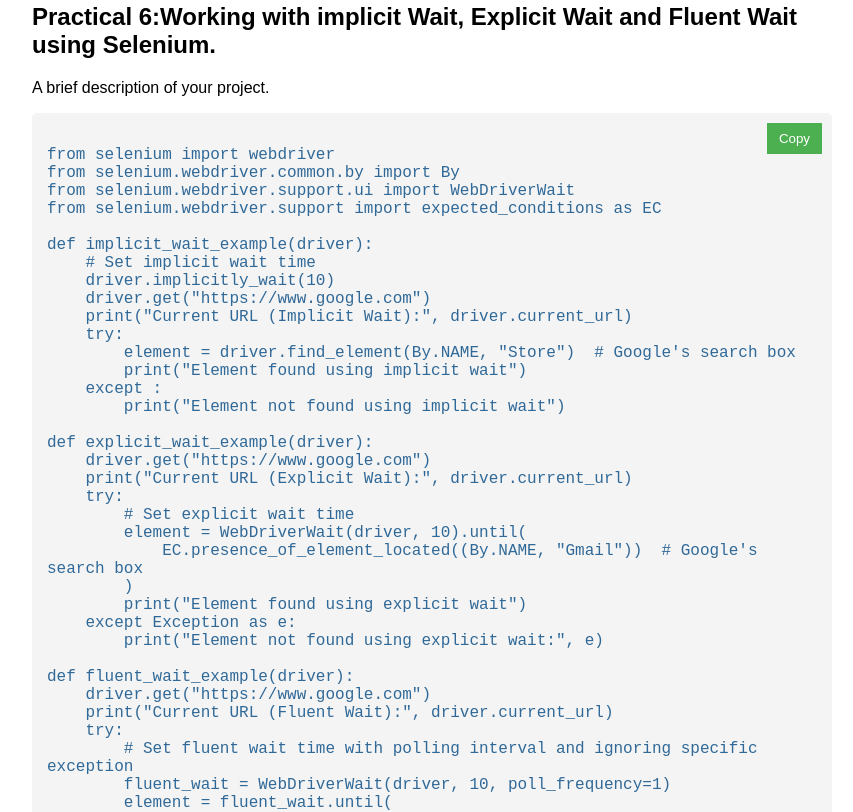
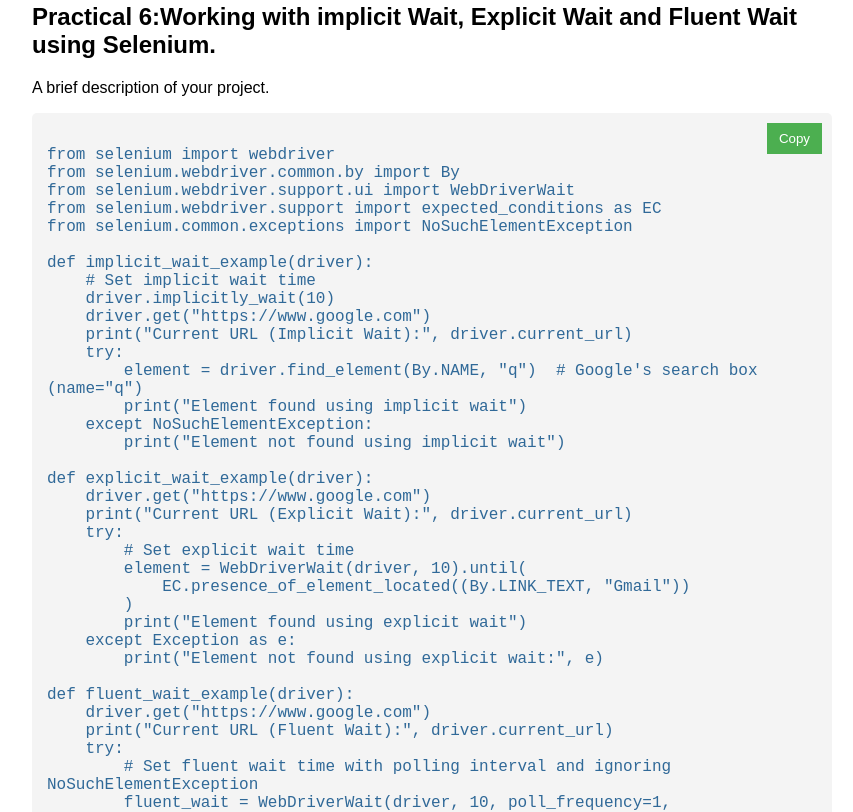
Before and after one commit to Zone-bytey/stp, a plain HTML site: page index.html in a window 1280 px wide. Shown: the part 4682-5494 px from the top of the page, without its empty margins (208-1061 px from the left). Drawn offline with Linux system fonts and the light colour scheme.

Commit message:
Update index.html 6 th updated

```diff
--- a/index.html
+++ b/index.html
@@ -255,6 +255,7 @@ from selenium import webdriver
 from selenium.webdriver.common.by import By
 from selenium.webdriver.support.ui import WebDriverWait
 from selenium.webdriver.support import expected_conditions as EC
+from selenium.common.exceptions import NoSuchElementException
 
 def implicit_wait_example(driver):
     # Set implicit wait time
@@ -262,9 +263,9 @@ def implicit_wait_example(driver):
     driver.get("https://www.google.com")
     print("Current URL (Implicit Wait):", driver.current_url)
     try:
-        element = driver.find_element(By.NAME, "Store")  # Google's search box
+        element = driver.find_element(By.NAME, "q")  # Google's search box (name="q")
         print("Element found using implicit wait")
-    except :
+    except NoSuchElementException:
         print("Element not found using implicit wait")
 
 def explicit_wait_example(driver):
@@ -273,7 +274,7 @@ def explicit_wait_example(driver):
     try:
         # Set explicit wait time
         element = WebDriverWait(driver, 10).until(
-            EC.presence_of_element_located((By.NAME, "Gmail"))  # Google's search box
+            EC.presence_of_element_located((By.LINK_TEXT, "Gmail"))
         )
         print("Element found using explicit wait")
     except Exception as e:
@@ -283,17 +284,17 @@ def fluent_wait_example(driver):
     driver.get("https://www.google.com")
     print("Current URL (Fluent Wait):", driver.current_url)
     try:
-        # Set fluent wait time with polling interval and ignoring specific exception
-        fluent_wait = WebDriverWait(driver, 10, poll_frequency=1)
+        # Set fluent wait time with polling interval and ignoring NoSuchElementException
+        fluent_wait = WebDriverWait(driver, 10, poll_frequency=1, ignored_exceptions=[NoSuchElementException])
         element = fluent_wait.until(
-            EC.presence_of_element_located((By.NAME, "Images"))  # Google's search box
+            EC.presence_of_element_located((By.LINK_TEXT, "Images"))
         )
         print("Element found using fluent wait")
     except Exception as e:
         print("Element not found using fluent wait:", e)
 
-if _name_ == "_main_":
-    # Set up the driver (ensure you have the correct path to your chromedriver)
+if __name__ == "__main__":  # Corrected typo
+    # Set up the driver
     driver = webdriver.Chrome()
 
     # Run examples
@@ -302,7 +303,7 @@ if _name_ == "_main_":
     fluent_wait_example(driver)
 
     # Quit the driver
-    driver.quit()
+    driver.quit()
         </code></pre>
             </div>
         </div>
```
